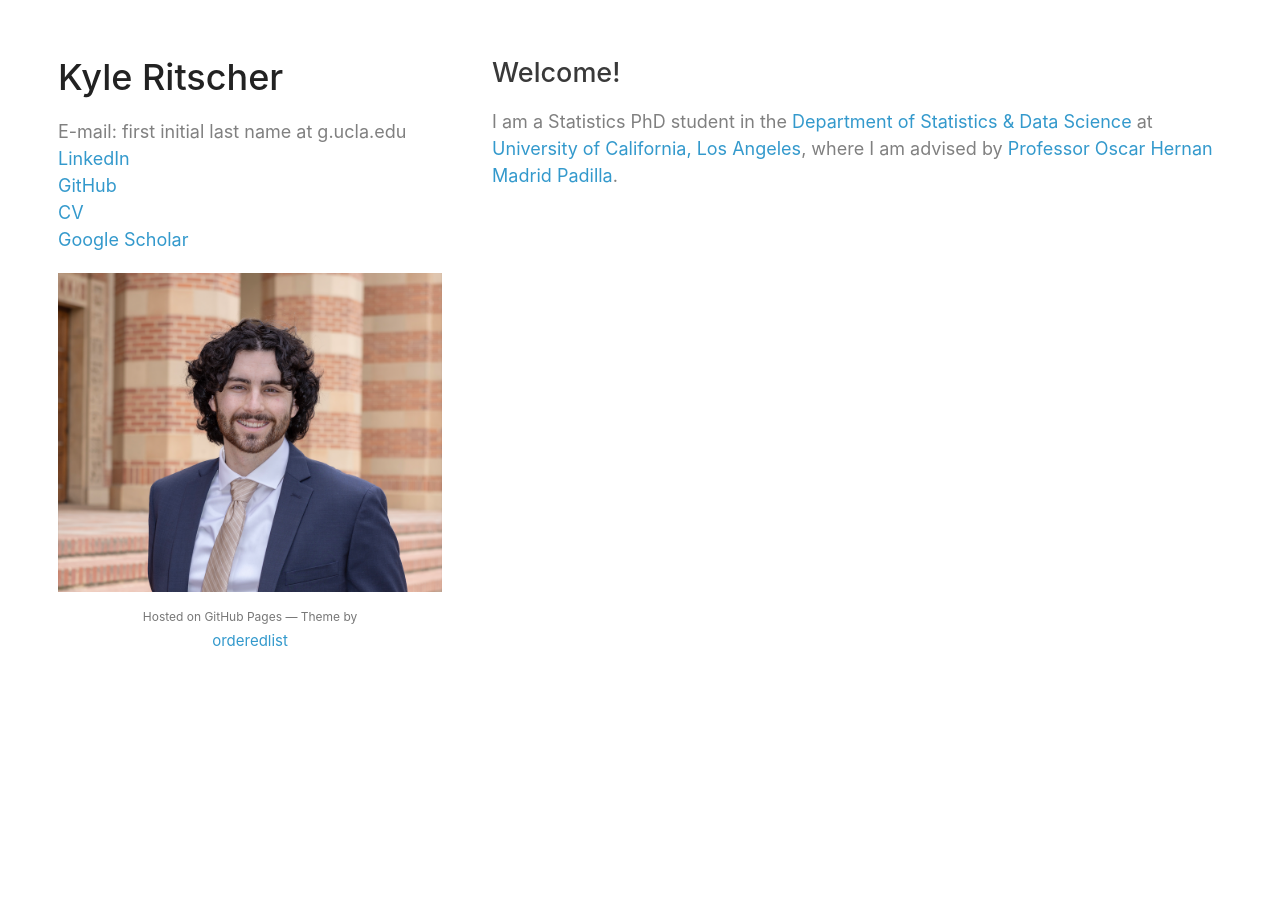
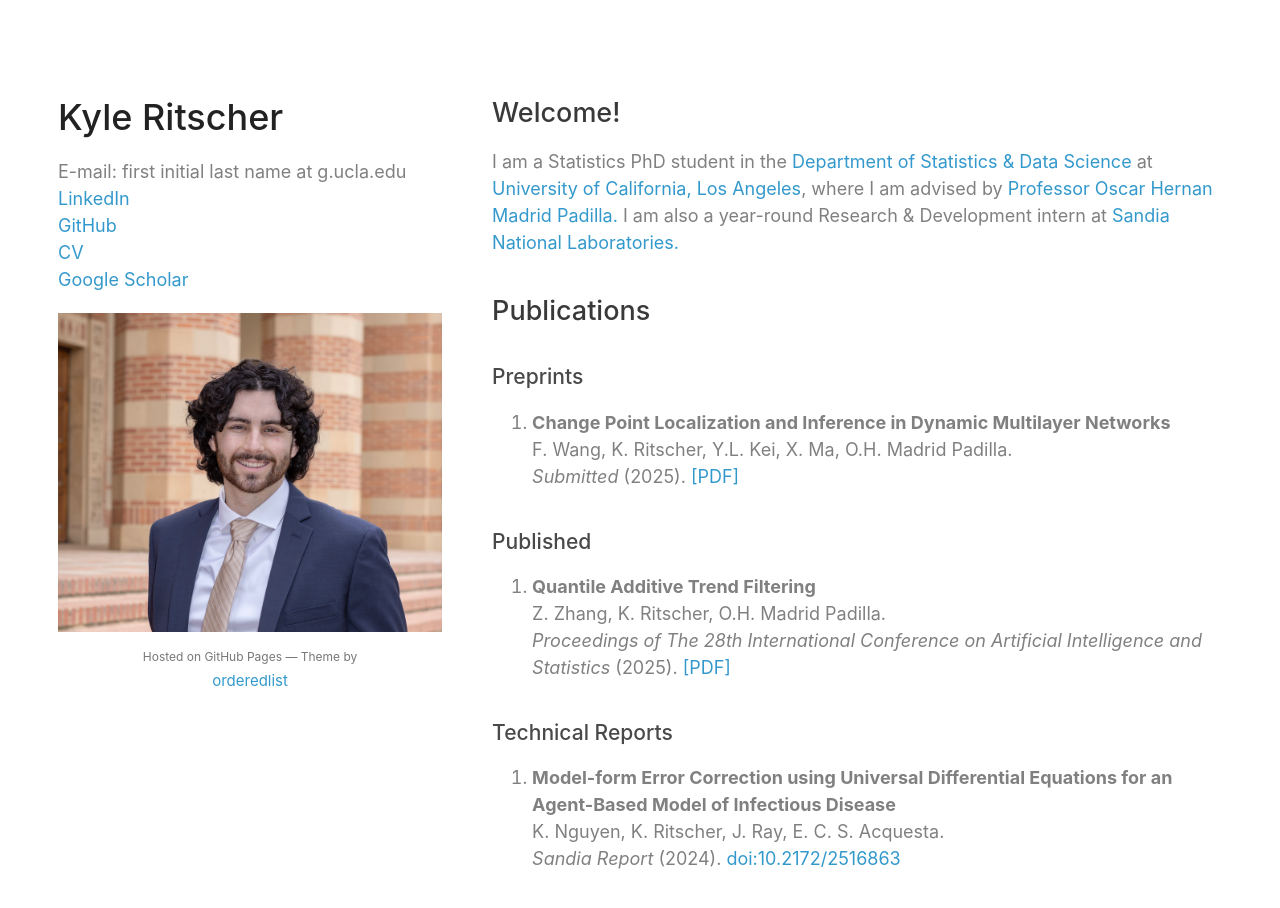
Before and after one commit to kritscher33/kritscher33.github.io, a plain HTML site: page index.html in a window 1280 px wide. Before the commit the page ends 800 px from the top, so only its background shows below. Drawn offline with Linux system fonts and the light colour scheme.

Commit message:
Right column vertical fix

```diff
--- a/index.html
+++ b/index.html
@@ -30,10 +30,78 @@
                 at
                 <a href="https://www.ucla.edu" title="UCLA">University of California, Los Angeles</a>,
                 where I am advised by
-                <a href="https://hernanmp.github.io" title="Professor Oscar Hernan Madrid Padilla"> Professor Oscar Hernan Madrid Padilla</a>.
+                <a href="https://hernanmp.github.io" title="Professor Oscar Hernan Madrid Padilla">
+                    Professor Oscar Hernan Madrid Padilla.
+                </a> I am also a year-round Research & Development intern at
+                <a href="https://www.sandia.gov" title="Sandia">
+                    Sandia National Laboratories.
+                </a>
             </p>
-            <!-- Add the rest of your details here -->
+
+            <!-- Education -->
+            <!-- <h2>Education</h2>
+            <p>
+                Ph.D. in Statistics and Data Science,
+                <a href="https://statistics.ucla.edu">University of California – Los Angeles</a>
+                (2024–Present)<br>
+                Advisor: Professor Oscar Hernan Madrid Padilla<br>
+                GPA: 4.00
+            </p>
+            <p>
+                B.S. in Mathematics of Computation,
+                <a href="https://www.math.ucla.edu/">University of California – Los Angeles</a>
+                (2020–2024)<br>
+                GPA: 3.99 – Summa Cum Laude
+            </p> -->
+
+            <!-- Employment -->
+            <!--  <h2>Employment</h2>
+            <ul>
+                <li>Research & Development Intern, Sandia National Laboratories (2024–Present)</li>
+                <li>Teaching Assistant, UCLA Department of Statistics and Data Science (2025–Present)</li>
+                <li>Data Analyst, Operation Smile (2024)</li>
+                <li>Data Science & Analytics Intern, TARTLE (2023)</li>
+            </ul> -->
+
+            <!-- Publications -->
+            <h2>Publications</h2>
+
+            <h3>Preprints</h3>
+            <ol>
+                <li>
+                    <strong>Change Point Localization and Inference in Dynamic Multilayer Networks</strong><br>
+                    F. Wang, K. Ritscher, Y.L. Kei, X. Ma, O.H. Madrid Padilla.<br>
+                    <em>Submitted</em> (2025).
+                    <a href="https://arxiv.org/pdf/2506.21878">[PDF]</a>
+                </li>
+                <!-- <li>
+                    <strong>Quantile Temporal Spatial Modeling</strong><br>
+                    Z. Zhang, K. Ritscher, O.H. Madrid Padilla, C.M. Madrid Padilla.<br>
+                    <em>In Progress</em>.
+                </li> -->
+            </ol>
+
+            <h3>Published</h3>
+            <ol>
+                <li>
+                    <strong>Quantile Additive Trend Filtering</strong><br>
+                    Z. Zhang, K. Ritscher, O.H. Madrid Padilla.<br>
+                    <em>Proceedings of The 28th International Conference on Artificial Intelligence and Statistics</em> (2025).
+                    <a href="https://arxiv.org/pdf/2310.11711">[PDF]</a>
+                </li>
+            </ol>
+
+            <h3>Technical Reports</h3>
+            <ol>
+                <li>
+                    <strong>Model-form Error Correction using Universal Differential Equations for an Agent-Based Model of Infectious Disease</strong><br>
+                    K. Nguyen, K. Ritscher, J. Ray, E. C. S. Acquesta.<br>
+                    <em>Sandia Report</em> (2024).
+                    <a href="https://doi.org/10.2172/2516863">doi:10.2172/2516863</a>
+                </li>
+            </ol>
         </div>
+
     </div>
 </body>
 </html>
--- a/stylesheets/styles.css
+++ b/stylesheets/styles.css
@@ -8,7 +8,7 @@ body {
 
 h1, h2, h3, h4, h5, h6 {
   color: #222;
-  margin: 0 0 20px;
+  margin: 40px 0 20px;
 }
 
 p, ul, ol, table, pre, dl {
@@ -67,7 +67,7 @@ a:hover small {
 .right-column {
   float: right;
   width: calc(67% - 50px); /* Two-thirds of the page minus the gap */
-  max-height: 400px; /* Set a maximum height for the right column */
+  max-height: 1000px; /* Set a maximum height for the right column */
   overflow-y: auto; /* Enable vertical scrolling when content exceeds the height */
 }
 
```
